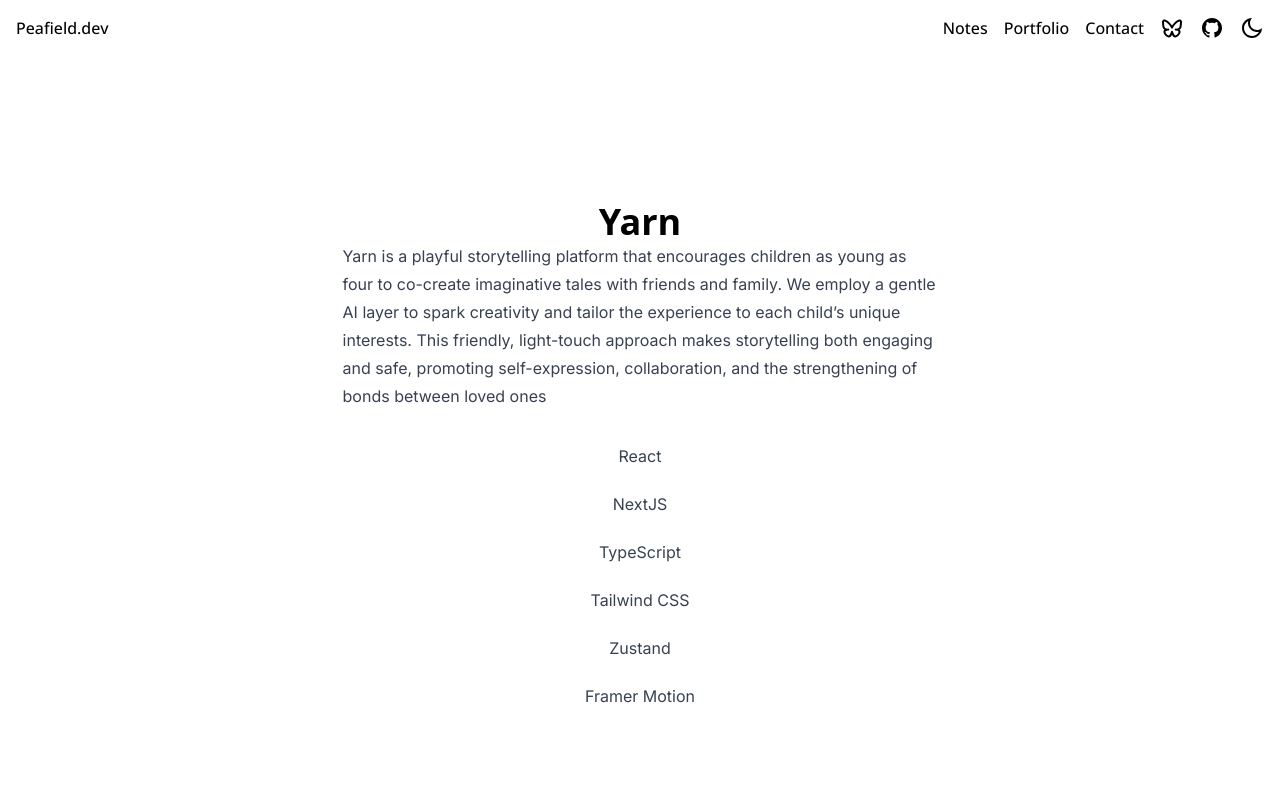
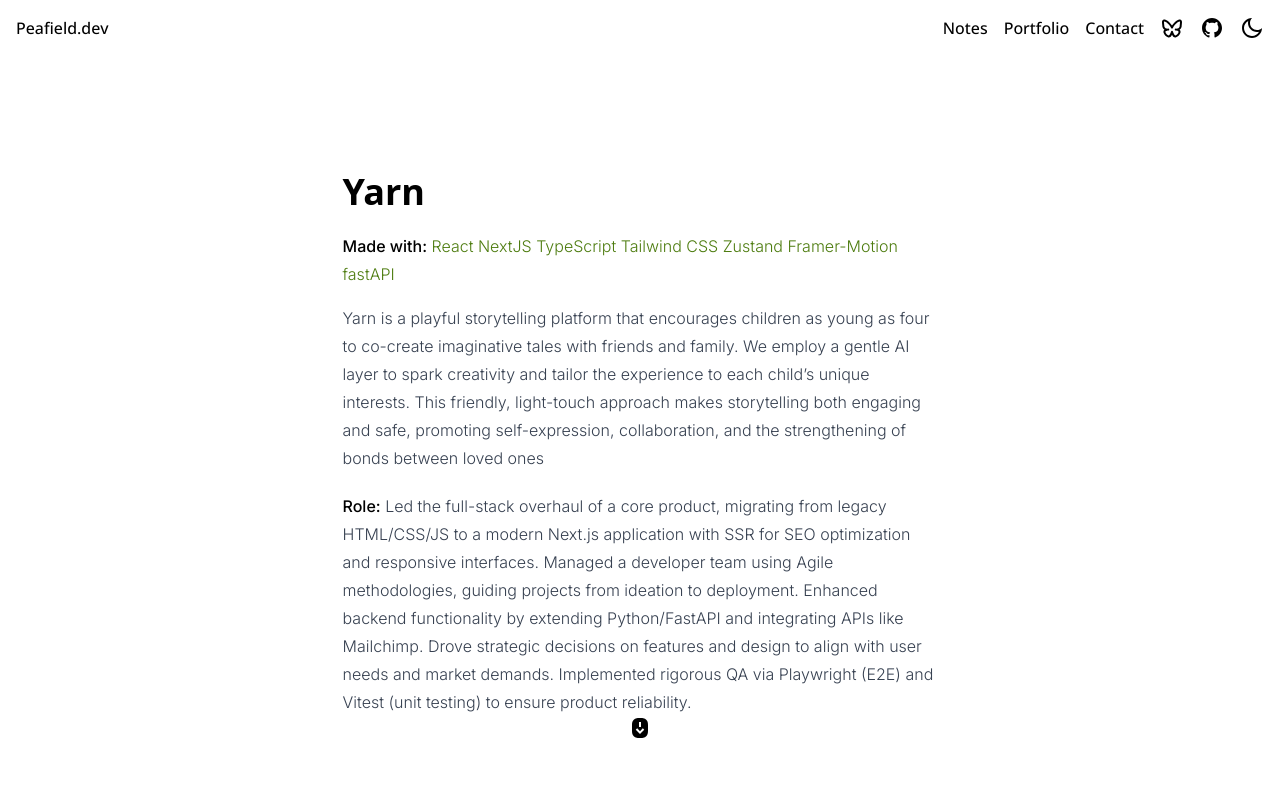
Before and after one commit to Peafield/peafield-dev, a Next.js app: page /portfolio in a window 1280 px wide. Shown: the top 800 px of the page. Built offline with nearby package versions, Linux system fonts and the light colour scheme.

Commit message:
Enhance Portfolio component to include roles and improve layout; update PortfolioContent and PortfolioSection for better styling

```diff
--- a/src/components/portfolio/Portfolio.tsx
+++ b/src/components/portfolio/Portfolio.tsx
@@ -7,6 +7,7 @@ import PortfolioContent from "./PortfolioContent";
 import PortfolioCarousel from "./PortfolioCarousel";
 import { PortfolioItem } from "@/types/portfolio";
 import { link } from "fs";
+import { RiScrollToBottomFill } from "react-icons/ri";
 
 const images: string[] = [
   "https://images.unsplash.com/photo-1736297150541-89378f055b96?q=80&w=872&auto=format&fit=crop&ixlib=rb-4.0.3&ixid=M3wxMjA3fDB8MHxwaG90by1wYWdlfHx8fGVufDB8fHx8fA%3D%3D",
@@ -25,32 +26,49 @@ const portfolioItems: PortfolioItem = [
       "TypeScript",
       "Tailwind CSS",
       "Zustand",
-      "Framer Motion",
+      "Framer-Motion",
+      "fastAPI",
     ],
+    roles:
+      "Led the full-stack overhaul of a core product, migrating from legacy HTML/CSS/JS to a modern Next.js application with SSR for SEO optimization and responsive interfaces. Managed a developer team using Agile methodologies, guiding projects from ideation to deployment. Enhanced backend functionality by extending Python/FastAPI and integrating APIs like Mailchimp. Drove strategic decisions on features and design to align with user needs and market demands. Implemented rigorous QA via Playwright (E2E) and Vitest (unit testing) to ensure product reliability.",
     images: images,
     links: ["https://yarn.family"],
   },
 ];
 
 const Portfolio = () => {
+  // TODO: Add opaque background image of yarn
   return (
     <motion.div variants={containerVariants} initial="hidden" animate="visible">
       {portfolioItems.map((item, index) => (
-        <>
-          <PortfolioSection key={index}>
+        <div key={index}>
+          <PortfolioSection>
             <PortfolioContent>
-              <h1 className="text-4xl text-center font-bold">{item.name}</h1>
-              <div className="prose dark:prose-invert flex items-center mb-8">
+              <h1 className="text-4xl text-start font-bold">{item.name}</h1>
+              <div className="prose dark:prose-invert flex items-center justify-start gap-4">
+                <p className="text-start font-light pt-1 text-lime-700 dark:text-lime-300">
+                  <span className="text-black dark:text-white font-medium">
+                    Made with:
+                  </span>{" "}
+                  {item.technologies.join("   ")}
+                </p>
+              </div>
+              <div className="prose dark:prose-invert font-light flex items-center">
                 <p>{item.projectOverview}</p>
               </div>
-              <div className="prose dark:prose-invert gap-4">
-                {item.technologies.map((tech, index) => (
-                  <p key={index} className="text-center">
-                    {tech}
-                  </p>
-                ))}
+              <div className="prose dark:prose-invert flex items-center justify-start gap-4">
+                <p className="text-start font-light pt-1">
+                  <span className="text-black dark:text-white font-medium">
+                    Role:
+                  </span>{" "}
+                  {item.roles}
+                </p>
               </div>
             </PortfolioContent>
+            {/* TODO: Figure out how to make this sit at the bottom and bounce */}
+            <div className="w-full flex items-center justify-center">
+              <RiScrollToBottomFill className="size-6" />
+            </div>
           </PortfolioSection>
           <PortfolioCarousel images={item.images} />
           <PortfolioSection>
@@ -62,7 +80,7 @@ const Portfolio = () => {
               </div>
             </PortfolioContent>
           </PortfolioSection>
-        </>
+        </div>
       ))}
     </motion.div>
   );
--- a/src/components/portfolio/PortfolioContent.tsx
+++ b/src/components/portfolio/PortfolioContent.tsx
@@ -7,10 +7,7 @@ type PortfolioContentProps = {
 };
 const PortfolioContent = ({ children }: PortfolioContentProps) => {
   return (
-    <motion.div
-      variants={itemVariants}
-      className="flex flex-col items-center justify-center"
-    >
+    <motion.div variants={itemVariants} className="flex flex-col gap-y-4">
       {children}
     </motion.div>
   );
--- a/src/components/portfolio/PortfolioSection.tsx
+++ b/src/components/portfolio/PortfolioSection.tsx
@@ -10,7 +10,7 @@ const PortfolioSection = ({ children }: PortfolioSectionProps) => {
   return (
     <motion.div
       variants={itemVariants}
-      className="flex items-center justify-center h-screen"
+      className="flex flex-col items-center justify-center h-screen"
     >
       {children}
     </motion.div>
--- a/src/types/portfolio.ts
+++ b/src/types/portfolio.ts
@@ -5,6 +5,7 @@ export const PortfolioItemsSchema = z.array(
     name: z.string(),
     projectOverview: z.string(),
     technologies: z.array(z.string()),
+    roles: z.string(),
     images: z.array(z.string()),
     links: z.array(z.string()),
   })
```
